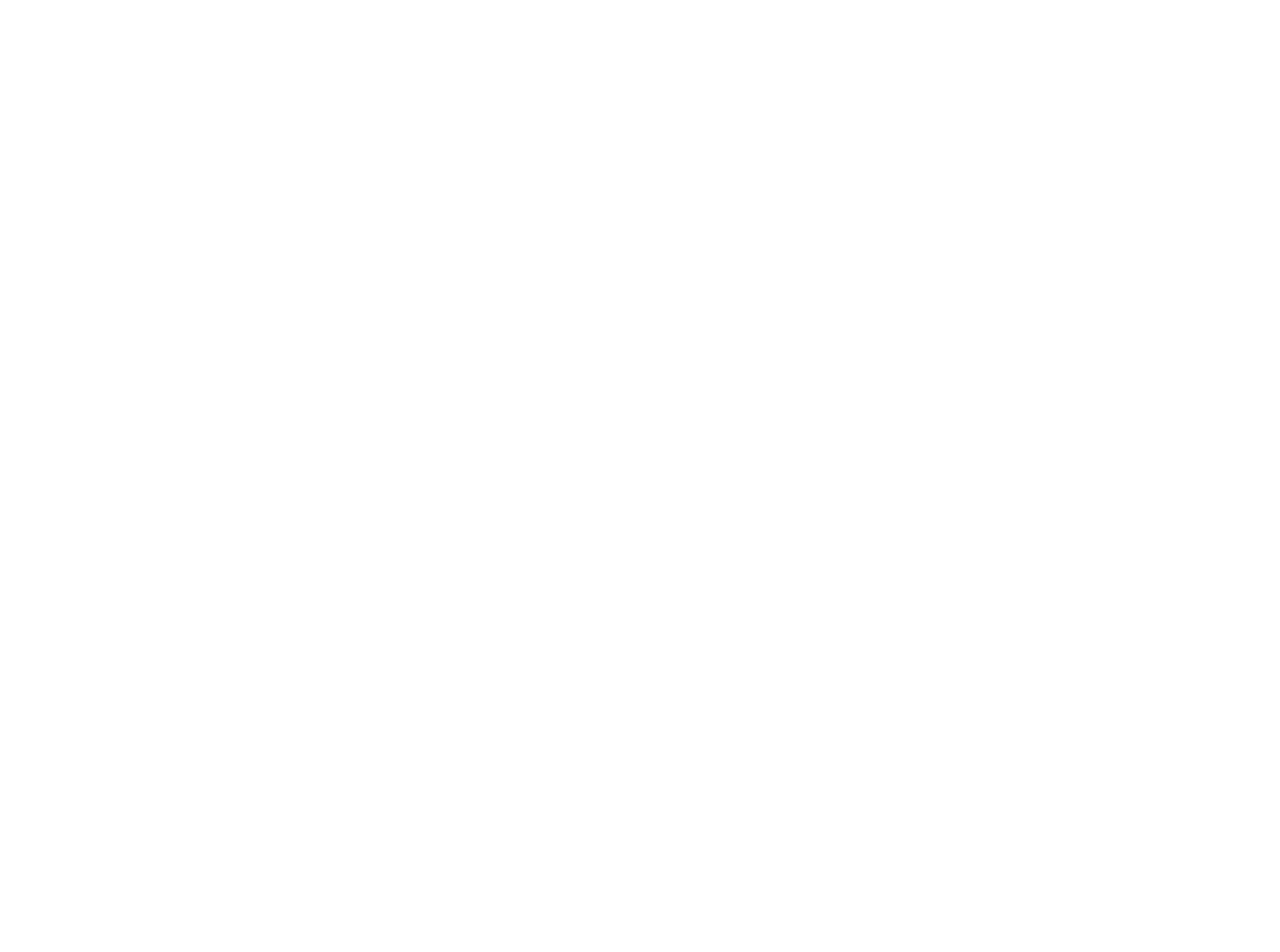
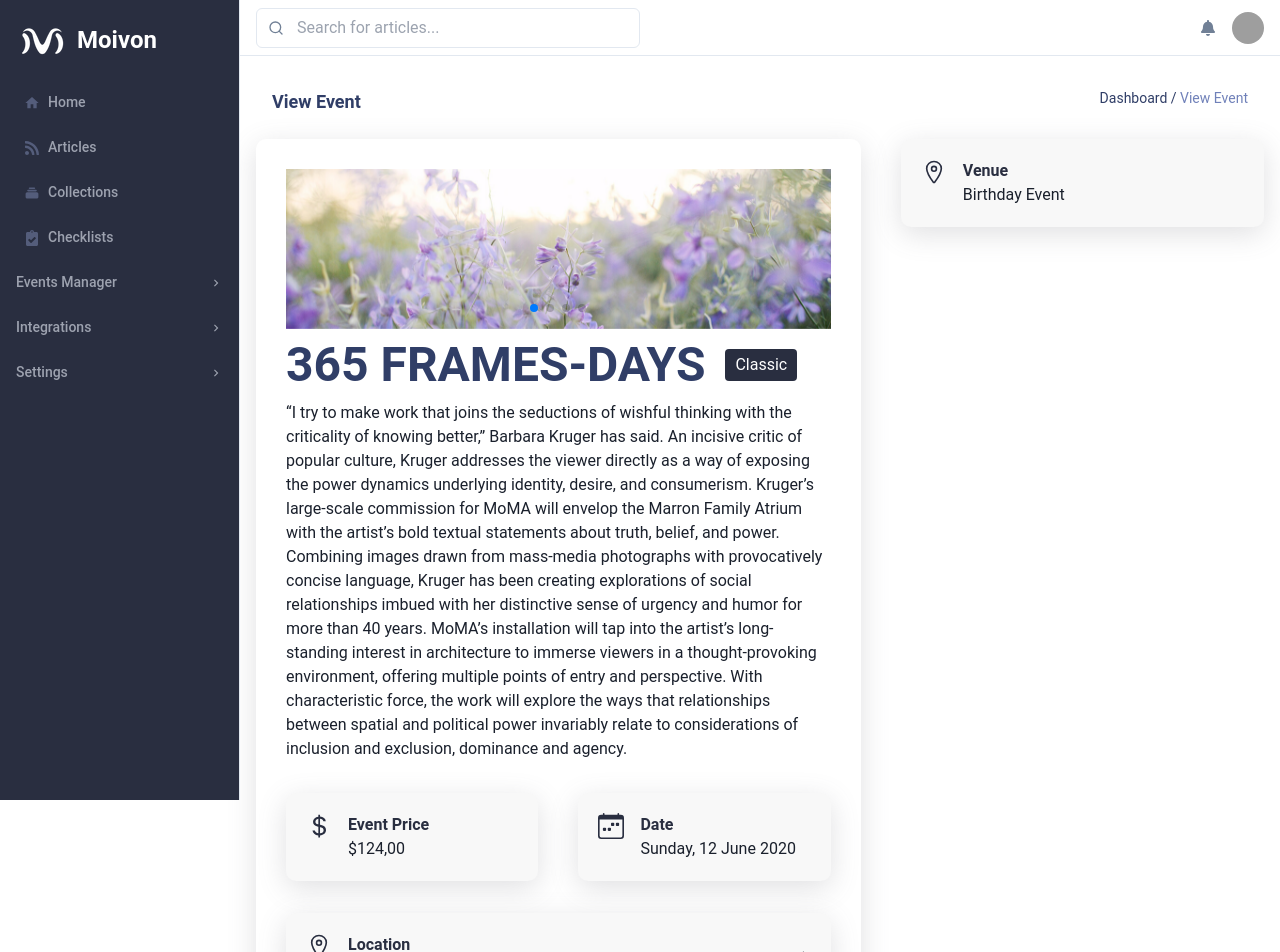
Before and after one commit to himanshu064/moivon-admin, a React (Create React App) app: page /events/view in a window 1280 px wide. Before the commit this address had no page. Shown: the top 952 px of the page. Before the commit the page ends 800 px from the top, so only its background shows below. Built offline with nearby package versions, Linux system fonts and the light colour scheme; grey boxes are pictures that could not be loaded.

Commit message:
changes in list view

```diff
--- a/package.json
+++ b/package.json
@@ -24,6 +24,7 @@
     "react-icons": "^4.4.0",
     "react-router-dom": "^6.3.0",
     "react-scripts": "5.0.1",
+    "swiper": "^8.3.2",
     "uuid": "^8.3.2",
     "web-vitals": "^2.1.4",
     "yup": "^0.32.11"
--- a/src/components/NavItem/index.js
+++ b/src/components/NavItem/index.js
@@ -23,7 +23,7 @@ const NavItem = ({ icon, children, ...rest }) => {
         color: "gray.900",
       }}
       role="group"
-      fontWeight="semibold"
+      fontWeight="500"
       transition=".15s ease"
       {...rest}
     >
@@ -31,6 +31,7 @@ const NavItem = ({ icon, children, ...rest }) => {
         <Icon
           mx="2"
           boxSize="4"
+          color="#545d7b"
           _groupHover={{
             color: color,
           }}
--- a/src/components/PageHeader/index.js
+++ b/src/components/PageHeader/index.js
@@ -3,8 +3,11 @@ import React from "react";
 const PageHeader = ({ title }) => {
   return (
     <>
-      <div className="header bg-white text-[20px] font-semibold rounded-md p-4">
-        <h2 className="text-primary">{title}</h2>
+      <div className="header bg-white p-4 flex justify-between">
+        <h2 className="text-primary text-[18px] font-semibold ">{title}</h2>
+        <p className="text-primary text-sm">
+          Dashboard / <span className="text-active">{title}</span>
+        </p>
       </div>
     </>
   );
--- a/src/components/Sidebar/index.js
+++ b/src/components/Sidebar/index.js
@@ -63,7 +63,7 @@ const SidebarOther = (props) => {
       pb="10"
       overflowX="hidden"
       overflowY="auto"
-      bg="#252525"
+      bg="#292e40"
       _dark={{
         bg: "gray.800",
       }}
@@ -71,9 +71,11 @@ const SidebarOther = (props) => {
       color="white"
       borderRightWidth="1px"
       w="60"
+      className="customNavbar"
       {...props}
     >
       <Flex px="4" py="5" align="center">
+        <img src="/img/moivon.png" alt="logo" />
         <Text
           fontSize="2xl"
           ml="2"
@@ -90,7 +92,8 @@ const SidebarOther = (props) => {
         direction="column"
         as="nav"
         fontSize="sm"
-        color="white"
+        color="#9da2af"
+        fontWeight="400"
         aria-label="Main Navigation"
       >
         {NAV_ITEMS.map((navItem) => (
@@ -107,6 +110,7 @@ const Sidebar = () => {
   return (
     <Box
       as="section"
+      className="sticky-section"
       bg="gray.50"
       _dark={{
         bg: "gray.700",
--- a/src/index.css
+++ b/src/index.css
@@ -1,17 +1,20 @@
 @tailwind base;
 @tailwind components;
 @tailwind utilities;
+
+@import url('https://fonts.googleapis.com/css2?family=Roboto:ital,wght@0,100;0,300;0,400;0,500;0,700;0,900;1,100;1,300;1,400;1,500;1,700;1,900&display=swap');
 
 
 
 :root {
   --theme-white: #f8f8f8 !important;
-  --theme-black: #252525 !important;
+  --theme-black: #303e67 !important;
   --theme-white-light: #a6a6a6 !important;
-  --theme-black-light: #343434 !important;
+  --theme-black-light: #292e40 !important;
   --border-color: #575757 !important;
   --color-black: #000000 !important;
   --color-white: #ffffff !important;
+  --color-active: #7081b9 !important;
 }
 body {
   margin: 0;
@@ -20,6 +23,10 @@ body {
     sans-serif;
   -webkit-font-smoothing: antialiased;
   -moz-osx-font-smoothing: grayscale;
+  font-family: 'Roboto', sans-serif !important;
+}
+h1, h2, h3, h4, h5, h6, p, a, span, input, textarea, select, table, th, td{
+  font-family: 'Roboto', sans-serif !important;
 }
 
 code {
@@ -61,6 +68,16 @@ input:focus{
   background: var(--theme-black);
   border-color: var(--theme-black);
 }
+tbody tr:hover{
+  background-color: #fafafa;
+}
+thead{
+  background-color: #f1f5fa;
+}
+thead th{
+  padding-top: 20px !important;
+  padding-bottom: 20px !important;
+}
 th{
   color: var(--theme-black) !important;
 }
@@ -76,4 +93,40 @@ td{
 }
 .tab-panels > div {
   padding: 20px 0 !important;
+  padding-top: 0 !important;
 }
+.list-event tr:nth-of-type(even) td {
+  background: #f9f9f9 ;
+}
+
+.sticky-section{
+  position: sticky;
+  top: 0;
+  z-index: 5;
+  background-color: #fff;
+}
+
+
+/* width */
+.customNavbar::-webkit-scrollbar {
+  width: 6px;
+  border-radius: 6px;
+}
+
+/* Track */
+.customNavbar::-webkit-scrollbar-track {
+  background: hsl(223deg 7% 53%);
+  border-radius: 6px;
+}
+
+/* Handle */
+.customNavbar::-webkit-scrollbar-thumb {
+  background: transparent;
+  border-radius: 6px;
+}
+
+/* Handle on hover */
+.customNavbar::-webkit-scrollbar-thumb:hover {
+  background: transparent;
+  border-radius: 6px;
+}
--- a/src/index.js
+++ b/src/index.js
@@ -5,6 +5,10 @@ import { ChakraProvider } from "@chakra-ui/react";
 import App from "./App";
 import "./index.css";
 import "react-datepicker/dist/react-datepicker.css";
+import "swiper/css";
+import "swiper/css/navigation";
+import "swiper/css/pagination";
+import "swiper/css/scrollbar";
 
 const root = ReactDOM.createRoot(document.getElementById("root"));
 root.render(
--- a/src/layout/AdminLayout.js
+++ b/src/layout/AdminLayout.js
@@ -9,7 +9,7 @@ const AdminLayout = ({ children }) => {
       <Sidebar />
       <Box
         as="main"
-        backgroundColor="#ebedef"
+        backgroundColor="#ffffff"
         p="4"
         ml={{
           base: 0,
--- /dev/null
+++ b/src/pages/Events/ViewEvent/index.js
@@ -0,0 +1,156 @@
+import { Box, Stack } from "@chakra-ui/react";
+import React from "react";
+import PageHeader from "../../../components/PageHeader";
+import { Swiper, SwiperSlide } from "swiper/react";
+import { Pagination } from "swiper";
+import styles from "./index.module.css";
+
+import { BsCurrencyDollar, BsCalendarWeek } from "react-icons/bs";
+import { HiOutlineArrowNarrowRight } from "react-icons/hi";
+import { IoLocationOutline } from "react-icons/io5";
+
+const ViewEvent = () => {
+  return (
+    <>
+      <Box>
+        <Stack flexDir="column">
+          <PageHeader title="View Event" />
+          <div>
+            <Stack direction="row" spacing={10}>
+              <Box
+                w={{ base: "100%", md: "60%" }}
+                backgroundColor="#fff"
+                padding=" 30px"
+                borderRadius="10px"
+                boxShadow="rgb(100 100 111 / 20%) 0px 7px 29px 0px"
+              >
+                <div className={styles.content}>
+                  <Swiper
+                    modules={[Pagination]}
+                    pagination={{ clickable: true }}
+                    spaceBetween={10}
+                    slidesPerView={1}
+                    onSlideChange={() => console.log("slide change")}
+                    onSwiper={(swiper) => console.log(swiper)}
+                  >
+                    <SwiperSlide>
+                      <img src="/img/bg.jpg" alt="" width="100%" />
+                    </SwiperSlide>
+                    <SwiperSlide>
+                      <img src="/img/bg.jpg" alt="" width="100%" />
+                    </SwiperSlide>
+                    <SwiperSlide>
+                      <img src="/img/bg.jpg" alt="" width="100%" />
+                    </SwiperSlide>
+                    <SwiperSlide>
+                      <img src="/img/bg.jpg" alt="" width="100%" />
+                    </SwiperSlide>
+                  </Swiper>
+                  <div className={`${styles.topHeading}`}>
+                    <h2 className="text-primary">365 FRAMES-DAYS</h2>
+                    <span className={styles.type}>Classic</span>
+                  </div>
+                  <p>
+                    “I try to make work that joins the seductions of wishful
+                    thinking with the criticality of knowing better,” Barbara
+                    Kruger has said. An incisive critic of popular culture,
+                    Kruger addresses the viewer directly as a way of exposing
+                    the power dynamics underlying identity, desire, and
+                    consumerism. Kruger’s large-scale commission for MoMA will
+                    envelop the Marron Family Atrium with the artist’s bold
+                    textual statements about truth, belief, and power. Combining
+                    images drawn from mass-media photographs with provocatively
+                    concise language, Kruger has been creating explorations of
+                    social relationships imbued with her distinctive sense of
+                    urgency and humor for more than 40 years. MoMA’s
+                    installation will tap into the artist’s long-standing
+                    interest in architecture to immerse viewers in a
+                    thought-provoking environment, offering multiple points of
+                    entry and perspective. With characteristic force, the work
+                    will explore the ways that relationships between spatial and
+                    political power invariably relate to considerations of
+                    inclusion and exclusion, dominance and agency.
+                  </p>
+                </div>
+                <Stack direction="row" spacing={10} my="8">
+                  <Box
+                    bg="#F8F8F8"
+                    w={{ base: "100%", md: "50%" }}
+                    padding="20px"
+                    borderRadius="10px"
+                    boxShadow="rgb(100 100 111 / 20%) 0px 7px 29px 0px"
+                  >
+                    <div className={`flex items-start gap-4 ${styles.detail}`}>
+                      <BsCurrencyDollar />
+                      <div className="div">
+                        <h4>Event Price</h4>
+                        <p>$124,00</p>
+                      </div>
+                    </div>
+                  </Box>
+                  <Box
+                    bg="#F8F8F8"
+                    w={{ base: "100%", md: "50%" }}
+                    padding="20px"
+                    borderRadius="10px"
+                    boxShadow="rgb(100 100 111 / 20%) 0px 7px 29px 0px"
+                  >
+                    <div className={`flex items-start gap-4 ${styles.detail}`}>
+                      <BsCalendarWeek />
+                      <div className="div">
+                        <h4>Date</h4>
+                        <p>Sunday, 12 June 2020</p>
+                      </div>
+                    </div>
+                  </Box>
+                </Stack>
+                <Stack direction="row" spacing={10}>
+                  <Box
+                    bg="#F8F8F8"
+                    w={{ base: "100%", md: "100%" }}
+                    padding="20px"
+                    borderRadius="10px"
+                    boxShadow="rgb(100 100 111 / 20%) 0px 7px 29px 0px"
+                  >
+                    <div
+                      className={`flex justify-between items-center ${styles.detail}`}
+                    >
+                      <div className="flex gap-4">
+                        <IoLocationOutline />
+                        <div className="div">
+                          <h4>Location</h4>
+                          <p>BOURBON ST, 40</p>
+                        </div>
+                      </div>
+                      <HiOutlineArrowNarrowRight />
+                    </div>
+                  </Box>
+                </Stack>
+              </Box>
+              <Box w={{ base: "100%", md: "40%" }}>
+                <Stack direction="column" spacing={10}>
+                  <Box
+                    padding="20px"
+                    borderRadius="10px"
+                    bg="#F8F8F8"
+                    boxShadow="rgb(100 100 111 / 20%) 0px 7px 29px 0px"
+                  >
+                    <div className={`flex items-start gap-4 ${styles.detail}`}>
+                      <IoLocationOutline />
+                      <div className="div">
+                        <h4>Venue</h4>
+                        <p>Birthday Event</p>
+                      </div>
+                    </div>
+                  </Box>
+                </Stack>
+              </Box>
+            </Stack>
+          </div>
+        </Stack>
+      </Box>
+    </>
+  );
+};
+
+export default ViewEvent;
--- /dev/null
+++ b/src/pages/Events/ViewEvent/index.module.css
@@ -0,0 +1,24 @@
+.topHeading{
+    display: flex;
+    gap: 20px;
+    align-items: center;
+}
+.topHeading h2{
+    font-size: 48px;
+    font-weight: 600;
+}
+.topHeading span{
+    background: var(--theme-black-light);
+    color: #fff;
+    padding: 4px 10px;
+    border-radius: 4px;
+}
+.detail svg{
+    font-size: 26px;
+    color: var(--theme-black-light);
+}
+.detail h4{
+    color: var(--theme-black-light);
+    font-size: 16px;
+    font-weight: 700;
+}
--- a/src/router/index.js
+++ b/src/router/index.js
@@ -15,6 +15,7 @@ import Home from "../pages/Home";
 import CreateEvent from "../pages/Events/CreateEvent";
 import ListEvent from "../pages/Events/ListEvent";
 import { APP_PATH } from "../api/endpoints";
+import ViewEvent from "../pages/Events/ViewEvent";
 
 function NavigationRoutes() {
   return (
@@ -88,6 +89,14 @@ function NavigationRoutes() {
               </AdminLayout>
             }
           />
+          <Route
+            path="/events/view"
+            element={
+              <AdminLayout>
+                <ViewEvent />
+              </AdminLayout>
+            }
+          />
         </Route>
         <Route
           path={APP_PATH.home}
--- a/tailwind.config.js
+++ b/tailwind.config.js
@@ -10,6 +10,7 @@ module.exports = {
         background: "var(--theme-black)",
         "primary-light": "var(--theme-black-light)",
         "secondary-light": "var(--theme-white-light)",
+        active: "var(--color-active)",
       },
       backgroundColor: {
         primary: "var(--theme-black)",
@@ -18,6 +19,7 @@ module.exports = {
         background: "var(--theme-black)",
         "primary-light": "var(--theme-black-light)",
         "secondary-light": "var(--theme-white-light)",
+        active: "var(--color-active)",
       },
     },
   },
```
Also changed, not shown: src/pages/Events/ListEvent/index.js (+8 -19 lines), public/img/bg.jpg (added), 1 other file (tests, documents, lock files or other folders).
